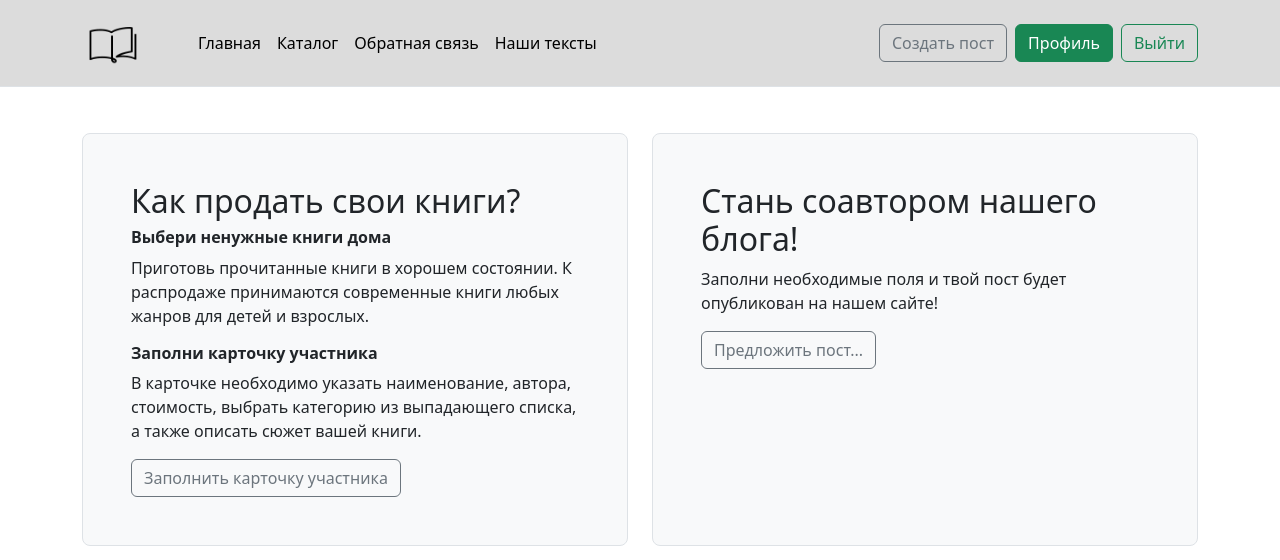
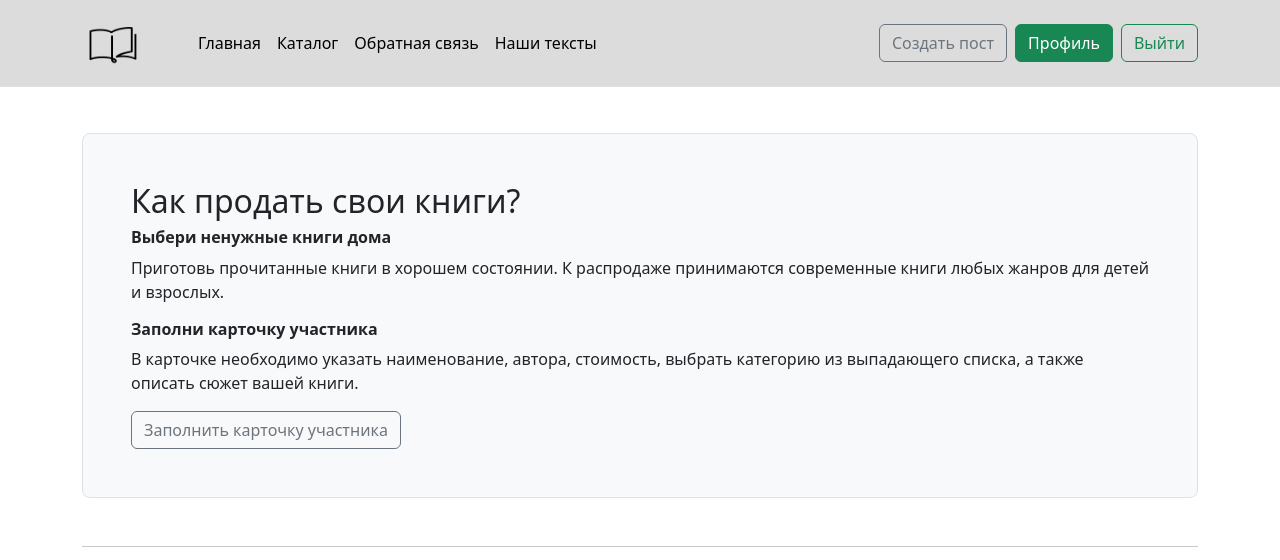
Before and after one commit to aukhadieva/online_store_project, a Django app: page / in a window 1280 px wide. Shown: the top 560 px of the page. Run offline with Django 5.2, Linux system fonts and the light colour scheme; the visitor is signed in with stand-in values (Sample User, id 1); data comes from the database, SQL or seed files in the repository; parts of the project's set-up code (start-up, migrations or seed data) failed here and were passed over; some libraries are stand-ins or nearby versions.

Commit message:
Fix PEP8 issues

```diff
--- a/catalog/templates/catalog/index.html
+++ b/catalog/templates/catalog/index.html
@@ -6,7 +6,7 @@
 {% block content %}
 {% if user.is_authenticated %}
 <div class="row align-items-md-stretch mb-5">
-    <div class="col-md-6">
+    <div class="col-md-12">
         <div class="h-100 p-5 bg-body-tertiary border rounded-3">
             <h2>Как продать свои книги?</h2>
             <h6><b>Выбери ненужные книги дома</b></h6>
@@ -17,13 +17,6 @@
                 выпадающего списка, а также описать сюжет вашей книги.</p>
             <a href="{% url 'catalog:create_product' %}" class="btn btn-outline-secondary">Заполнить карточку
                 участника</a>
-        </div>
-    </div>
-    <div class="col-md-6">
-        <div class="h-100 p-5 bg-body-tertiary border rounded-3">
-            <h2>Стань соавтором нашего блога!</h2>
-            <p>Заполни необходимые поля и твой пост будет опубликован на нашем сайте!</p>
-            <a href="{% url 'blog:create_post' %}" class="btn btn-outline-secondary">Предложить пост...</a>
         </div>
     </div>
 </div>
@@ -51,23 +44,4 @@
     </div>
 </div>
 <br>
-
-<!--<div class="p-2 mb-5 bg-body-tertiary rounded-3">-->
-<!--    <div class="container">-->
-<!--        <div class="row">-->
-<!--            <div class="col-8">-->
-<!--                <h1 class="display-5">Традиции русской прозы</h1>-->
-<!--                <br>-->
-<!--                <p class="col-md-11">Восхищаться слогом, задумываться над смыслом и проводить время с удовольствием-->
-<!--                    — собрали лучшие произведения, написанные российскими авторами. С 19 по 25 апреля 2024 г.-->
-<!--                    пополняйте свою библиотеку, экономя до 85%!</p>-->
-<!--                <a class="btn btn-outline-success" href="{% url 'catalog:view_product' pk=21 %}">За покупками!</a>-->
-<!--            </div>-->
-<!--            <div class="col-4">-->
-<!--                <img src="{% static 'images/sale_0.jpg' %}" height="250" class="card-img-top" alt="...">-->
-<!--            </div>-->
-<!--        </div>-->
-<!--    </div>-->
-<!--</div>-->
-<!--<br>-->
 {% endblock %}
```
